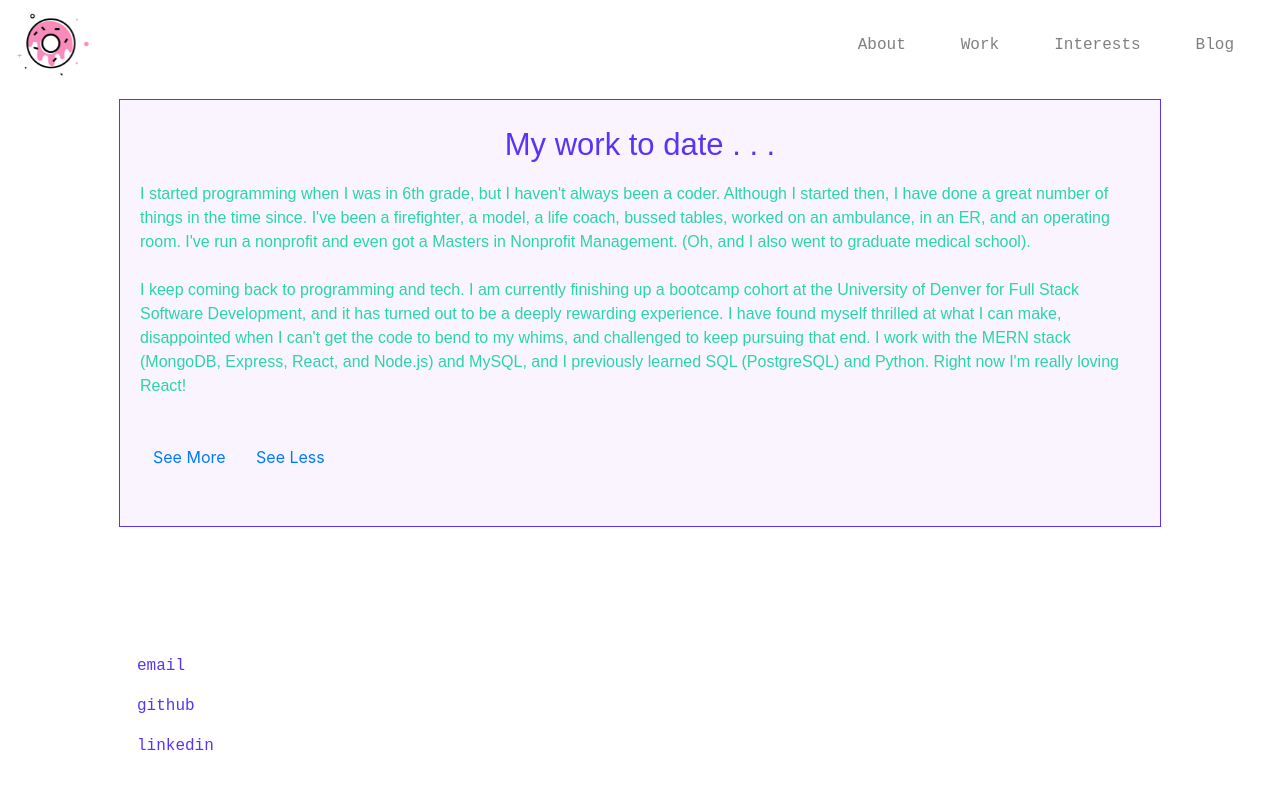
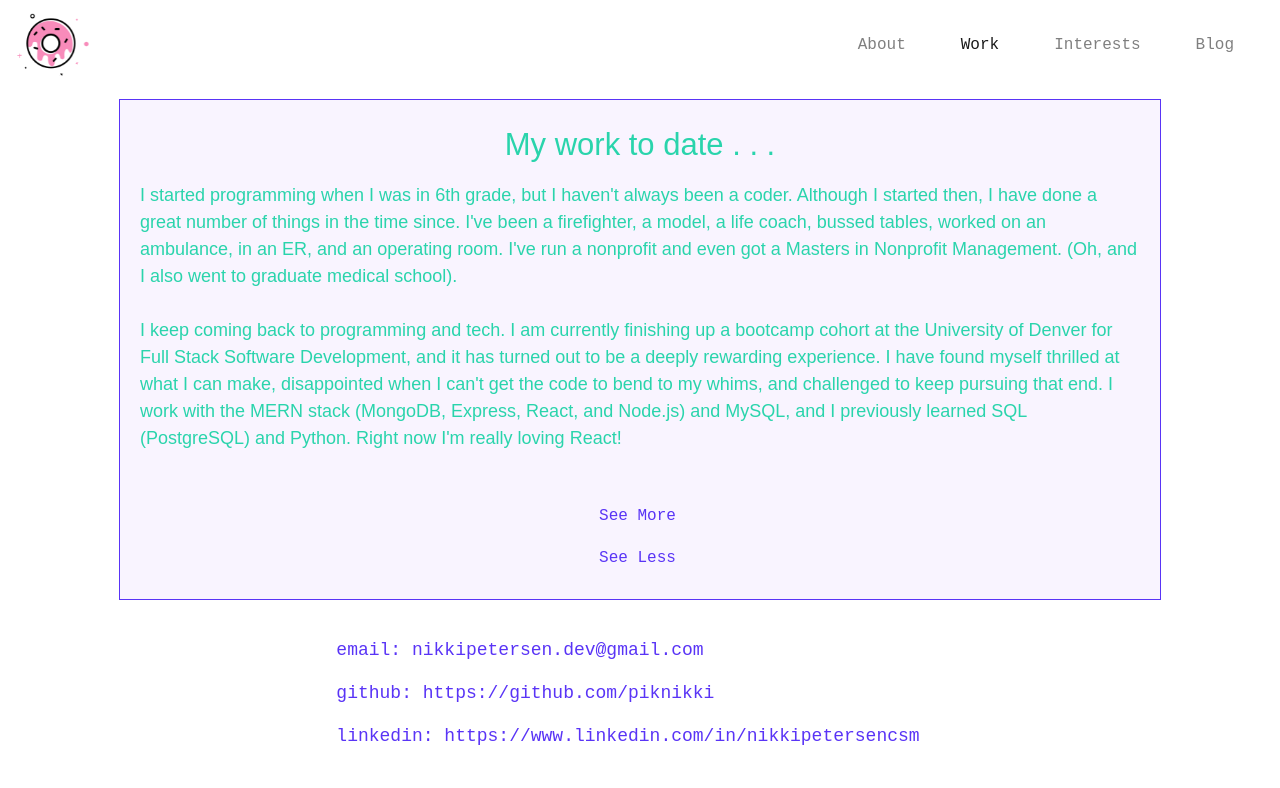
Before and after one commit to piknikki/np-dev2, a React (Create React App) app: page /work in a window 1280 px wide. Shown: the top 788 px of the page. Built offline with nearby package versions, Linux system fonts and the light colour scheme.

Commit message:
mostly working fixed nav bar

```diff
--- a/src/App.js
+++ b/src/App.js
@@ -1,5 +1,5 @@
 import React, { Component } from 'react';
-import { BrowserRouter as Router, Switch, Route } from "react-router-dom";
+import { NavLink, BrowserRouter as Router, Switch, Route } from "react-router-dom";
 import {
   Collapse,
   Navbar,
@@ -7,7 +7,6 @@ import {
   NavbarBrand,
   Nav,
   NavItem,
-  NavLink,
   Container
 } from 'reactstrap';
 import './App.css';
@@ -42,7 +41,7 @@ class App extends Component {
         <Router>
           <Navbar color="inverse" light expand="md" toggleable="true" >
             <NavbarBrand href="/">
-              <img id="App-logo" className="App-logo" src='/images/applogo.png' alt="donut logo" />
+              <img id="App-logo" className="App-logo App-logo-spin" src='/images/applogo.png' alt="donut logo" />
             </NavbarBrand>
 
             <NavbarToggler onClick={this.toggle} />
@@ -53,7 +52,7 @@ class App extends Component {
                   <NavLink
                       to="/"
                       className="nav-link"
-                      activeClassName="Active"
+                      activeClassName="active"
                       isActive={ () => window.location.pathname === "/" || window.location.pathname === "/about" }
                   >
                     About
@@ -64,7 +63,7 @@ class App extends Component {
                   <NavLink
                       to="/work"
                       className="nav-link"
-                      activeClassName="Active"
+                      activeClassName="active"
                       isActive={ () => window.location.pathname === "/work" }
                   >
                     Work
@@ -75,7 +74,7 @@ class App extends Component {
                   <NavLink
                       to="/interests"
                       className="nav-link"
-                      activeClassName="Active"
+                      activeClassName="active"
                       isActive={ () => window.location.pathname === "/interests" }
                   >
                     Interests
@@ -85,7 +84,9 @@ class App extends Component {
                 <NavItem>
                   <NavLink
                       to="/blog"
-                      className="nav-item"
+                      className="nav-link"
+                      activeClassName="active"
+                      isActive={ () => window.location.pathname === "/blog" }
                   >
                     Blog
                   </NavLink>
@@ -97,9 +98,9 @@ class App extends Component {
 
           <Container>
             <Switch>
-              <Route exact path="/Interests" component={Interests} />
+              <Route exact path="/interests" component={Interests} />
               <Route exact path="/blog" component={Blog} />
-              <Route path="/Work" component={Work} />
+              <Route path="/work" component={Work} />
               <Route component={About} />
             </Switch>
 
--- a/src/components/Footer.js
+++ b/src/components/Footer.js
@@ -1,8 +1,9 @@
 import React from "react";
 import {
     NavLink,
+    Row,
+    Col,
     NavItem,
-    Container,
     Nav
 } from 'reactstrap';
 import '../pages/style.css';
@@ -48,22 +49,37 @@ import '../pages/style.css';
 
 const Footer = () => {
     return (
-        <Container>
-            <Nav className="ml-auto" navbar>
+        <Row>
+
+            <Col sm="12" md={{ size: 8, offset: 1 }} id="footer-container">
+                <Nav>
                 <NavItem>
-                    <NavLink className="nav-link" href="mailto:nikkipetersen.dev@gmail.com?Subject=GimmeAJob">email</NavLink>
+                    <NavLink className="nav-link" href="mailto:nikkipetersen.dev@gmail.com?Subject=GimmeAJob">email: nikkipetersen.dev@gmail.com</NavLink>
                 </NavItem>
-            <NavItem>
-                <NavLink className="nav-link" href="https://github.com/piknikki?tab=repositories">github</NavLink>
-            </NavItem>
+
                 <NavItem>
-                <NavLink className="nav-link"  href="https://www.linkedin.com/in/nikkipetersencsm/">linkedin</NavLink>
+                    <NavLink className="nav-link" href="https://github.com/piknikki?tab=repositories">github: https://github.com/piknikki</NavLink>
                 </NavItem>
-            </Nav>
-        </Container>
+
+               <NavItem>
+                    <NavLink className="nav-link"  href="https://www.linkedin.com/in/nikkipetersencsm">linkedin: https://www.linkedin.com/in/nikkipetersencsm</NavLink>
+               </NavItem>
+                </Nav>
+            </Col>
+
+        </Row>
+
+
+
+//
+// <Row>
+// <Col sm="12" md={{ size: 6, offset: 3 }}>.col-sm-12 .col-md-6 .offset-md-3</Col>
+// </Row>
 
     )
 
 };
 
 export default Footer;
+
+// list-style-type: none;
--- a/src/pages/Blog.js
+++ b/src/pages/Blog.js
@@ -8,8 +8,8 @@ function Blog() {
             <div className="blog-container">
                 <h1>This is a space for my blog</h1>
                 <p>
-                    I have written love notes, essays, papers, a Masters Thesis, a book, and yes, also blogs. They just aren't here
-                    yet. Soon.
+                    I have written love notes, prescriptions and SOAP notes, essays, papers, a Masters thesis, a book, and
+                    yes, also blogs. They just aren't here yet. Soon.
                 </p>
             </div>
         </section>
--- a/src/pages/Interests.js
+++ b/src/pages/Interests.js
@@ -14,19 +14,19 @@ function Interests() {
                 <Row>
                     <Col>
                         <ul>
-                            <li><h4>Coffee</h4><span>It's what makes me human. I try not to overindulge because it freaks me out.</span></li>
-                            <li><h4>Kids</h4><span>They're a lot of work, but when you've survived a decade with them, it says something about you.</span></li>
-                            <li><h4>Creating</h4><span>I like to make stuff, using yarn, wool, wood, sugar, and all manner of baking supplies.</span></li>
-                            <li><h4>Colorado</h4><span>I've lived in a handful of states, but this will always be the most comfy cozy.</span></li>
+                            <li><h4>Coffee</h4><p>It's what makes me human. I try not to overindulge because it freaks me out.</p></li>
+                            <li><h4>Kids</h4><p>They're a lot of work, but when you've survived a decade with them, it says something about you.</p></li>
+                            <li><h4>Creating</h4><p>I like to make stuff, using yarn, wool, wood, sugar, and all manner of baking supplies.</p></li>
+                            <li><h4>Colorado</h4><p>I've lived in a handful of states, but this will always be the most comfy cozy.</p></li>
                         </ul>
                     </Col>
 
                     <Col>
                         <ul>
-                            <li><h4>Bikes</h4><span>I'm not a cyclist by any means; I prefer to meander and enjoy the outdoors slowwwwwly.</span></li>
-                            <li><h4>Outdoors</h4><span>Speaking of which, I like to get out for camping, sun, walks, and the sounds of nature.</span></li>
-                            <li><h4>Nerding</h4><span>I'm a nerd of various degrees and thoroughly enjoy nerding about.</span></li>
-                            <li><h4>Floofy Bois</h4><span>Cats are the reason the internet exists, and my two cats are exemplary specimens.</span></li>
+                            <li><h4>Bikes</h4><p>I'm not a cyclist by any means; I prefer to meander and enjoy the outdoors slowwwwwly.</p></li>
+                            <li><h4>Outdoors</h4><p>Speaking of which, I like to get out for camping, sun, walks, and the sounds of nature.</p></li>
+                            <li><h4>Nerding</h4><p>I'm a nerd of various degrees and thoroughly enjoy nerding about.</p></li>
+                            <li><h4>Floofy Bois</h4><p>Cats are the reason the internet exists, and my two cats are exemplary specimens.</p></li>
 
                         </ul>
                     </Col>
--- a/src/pages/Work.js
+++ b/src/pages/Work.js
@@ -1,13 +1,14 @@
 import React from "react";
 import { Link, Route } from "react-router-dom";
 import Learn from "./Learn";
+
 import './style.css';
 
 function Work(props) {
     return (
         <div id="work">
             <div className="work-section">
-                <h1>My work to date . . . </h1>
+                <h1 className="work-section-h1">My work to date . . . </h1>
                 <p>
                     I started programming when I was in 6th grade, but I haven't always been a coder. Although I started then,
                     I have done a great number of things in the time since. I've been a firefighter, a model, a life coach, bussed tables,
@@ -21,13 +22,21 @@ function Work(props) {
                     previously learned SQL (PostgreSQL) and Python.  Right now I'm really loving React!
                     <br/><br/>
                 </p>
-                <Link to={`${props.match.url}/learn`} role="button" className="btn btn-link">
-                    See More
-                </Link>{" "}
-                <Link to="/work" role="button" className="btn btn-link">
-                    See Less
-                </Link>
-                <Route exact path={`${props.match.url}/learn`} component={Learn} />
+
+                        <Link
+                            to={`${props.match.url}/learn`}
+                            role="button"
+                            className="btn btn-link nav-link">
+                            See More
+                        </Link>
+
+                        <Link to="/work"
+                              role="button"
+                              className="btn btn-link nav-link">
+                            See Less
+                        </Link>
+                        <Route exact path={`${props.match.url}/learn`} component={Learn} />
+
             </div>
         </div>
     );
--- a/src/pages/style.css
+++ b/src/pages/style.css
@@ -26,11 +26,18 @@ h3 {
     text-align: center;
 }
 
+#footer-container,
 .about-container {
     color: #2AD4AC;
     font-size: 22px;
     text-align: center;
-    padding: 50px 200px;
+    padding: 50px 150px;
+    margin: 0 auto;
+}
+
+#footer-container {
+    font-size: 18px;
+    padding: 20px 100px;
     margin: 0 auto;
 }
 
@@ -73,13 +80,21 @@ a.nav-link {
     text-decoration: none;
 }
 
+p {
+    font-size: 18px;
+}
 
-.blog-section,
+
 .work-section {
     padding: 0 200px;
 }
 
-h1.work-section {
+.blog-container {
+    padding: 20px 50px;
+    font-size: 18px;
+}
+
+.work-section-h1 {
     text-align: center;
     font-size: 31px;
     font-weight: normal;
@@ -89,6 +104,8 @@ h1.work-section {
     margin: 0 auto 12px auto;
 }
 
+
+
 .work-section {
     -webkit-box-sizing: border-box;
     -moz-box-sizing: border-box;
@@ -96,14 +113,21 @@ h1.work-section {
     padding: 20px;
     outline: 1px solid #5934f6;
     background-color: #F9F4FF;
-    padding-bottom: 50px;
     color: #2AD4AC;
 }
 
-#work {
-    margin-bottom: 100px;
+.interests-container {
+    -webkit-box-sizing: border-box;
+    -moz-box-sizing: border-box;
+    box-sizing: border-box;
+    padding: 20px;
+    outline: 1px solid #2AD4AC;
+    background-color: #d2f7ee;
+    padding-bottom: 50px;
+    color: #5934f6;
+}
 
-}
+
 
 .card {
     text-align: center;
```
Also changed, not shown: src/components/Navigation.js (+12 -12 lines).
